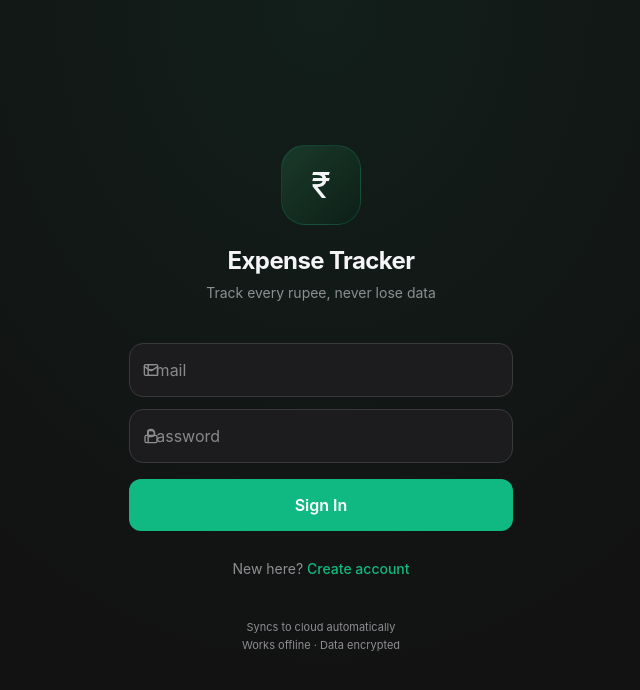
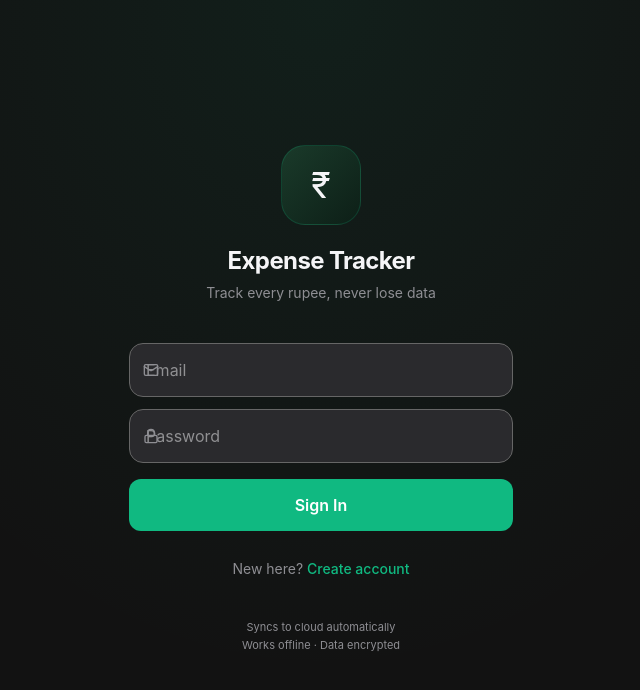
Before and after one commit to manojtyson-37/Expense-Manager, a React (Vite) app: page /#/ in a window 1280 px wide. Shown: the top 690 px of the page, without its empty margins (319-959 px from the left). Built offline with nearby package versions, Linux system fonts and the light colour scheme; no server answers.

Commit message:
fix: increase input border contrast for real-device visibility
Border from #3a3a3c to #666, background from #1c1c1e to #2a2a2d.
Contrast delta now 84 units vs ~30 before. Visible on OLED at low brightness.

Co-Authored-By: Claude Sonnet 4.6 <noreply@anthropic.com>

```diff
--- a/src/index.css
+++ b/src/index.css
@@ -38,21 +38,21 @@ body {
 }
 
 input, select, textarea {
-  background: var(--color-surface);
+  background: #2a2a2d;
   color: var(--color-text);
-  border: 1.5px solid var(--color-surface-lighter);
+  border: 1.5px solid #666;
   border-radius: 0.875rem;
   padding: 0.875rem 1rem;
   width: 100%;
   box-sizing: border-box;
   font-size: 16px;
-  transition: border-color 0.2s;
+  transition: border-color 0.2s, box-shadow 0.2s;
 }
 
 input:focus, select:focus, textarea:focus {
   outline: none;
   border-color: var(--color-primary);
-  box-shadow: 0 0 0 3px rgba(16, 185, 129, 0.1);
+  box-shadow: 0 0 0 3px rgba(16, 185, 129, 0.15);
 }
 
 input[type="date"]::-webkit-calendar-picker-indicator {
```
